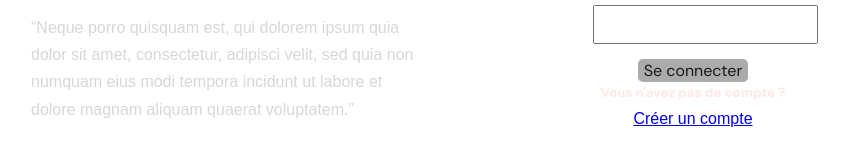
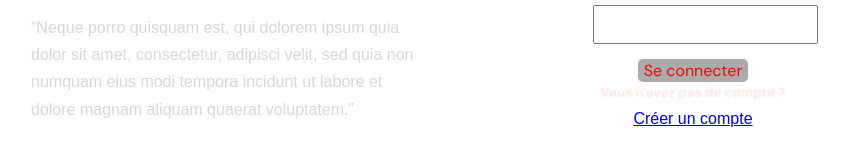
Before and after one commit to WildCodeSchool-2024-02/JS-Nantes-RamCSS-P2-Faketory, a React (Vite) app in the folder client/: page / in a window 1280 px wide. Shown: the part 291-440 px from the top of the page, without its empty margins (178-1027 px from the left). Built offline with nearby package versions, Linux system fonts and the light colour scheme.

Commit message:
encore un autre test

```diff
--- a/client/src/components/UserConnection.css
+++ b/client/src/components/UserConnection.css
@@ -110,7 +110,7 @@ input[type="submit"] {
 
 .submit {
     background-color: #ababab;
-    color: #181717;
+    color: #f10505;
     border: none;
     border-radius: 5px;
     font-size: 1rem;
```
